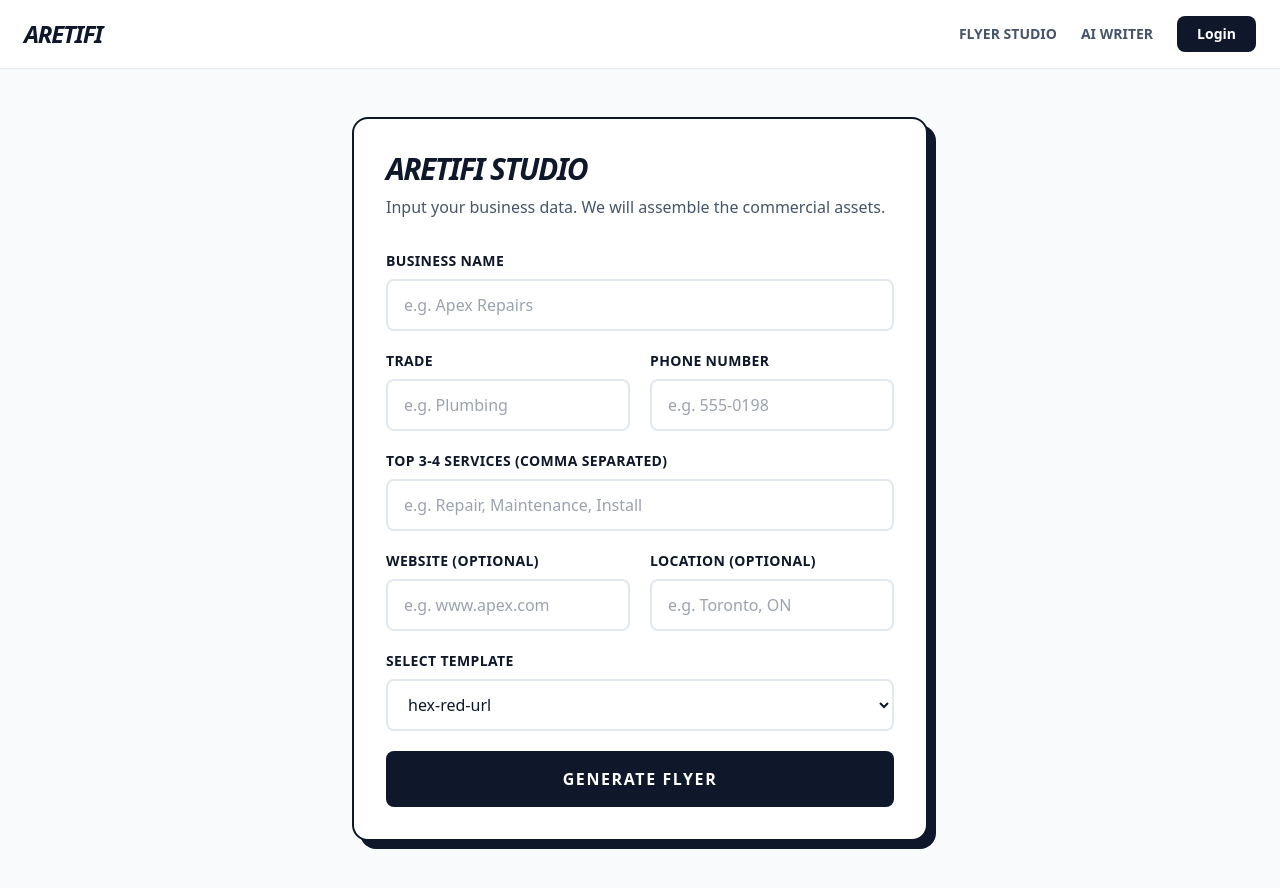
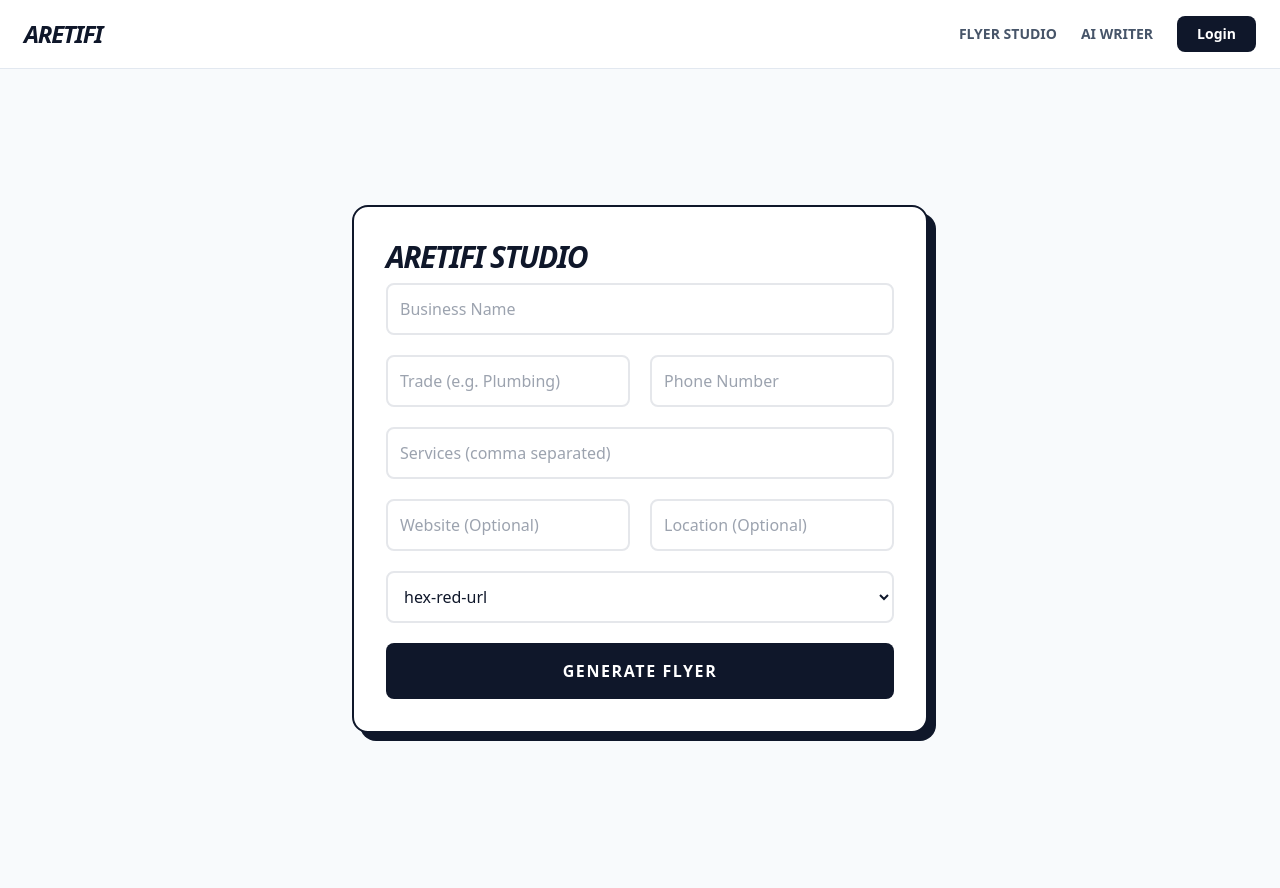
Before and after one commit to jakejmanley-collab/local-service-ads, a Next.js app: page /preview in a window 1280 px wide. Built offline with nearby package versions, Linux system fonts and the light colour scheme.

Commit message:
Update page.tsx

```diff
--- a/app/preview/page.tsx
+++ b/app/preview/page.tsx
@@ -1,7 +1,6 @@
 'use client';
 
 import { useState, useCallback, useEffect } from 'react';
-import Link from 'next/link';
 import { toPng } from 'html-to-image';
 import Papa from 'papaparse';
 
@@ -14,7 +13,7 @@ const tradePhotos: Record<string, string[]> = {
   default: ['https://images.unsplash.com/photo-1521791136064-7985c2d18854?auto=format&fit=crop&w=800&q=80']
 };
 
-// 1. THE SPREADSHEET PARSER FUNCTION
+// 1. THE SPREADSHEET PARSER
 const parseZone = (csvString: string) => {
   if (!csvString) return null;
   const parts = csvString.split(',').map(s => s.trim());
@@ -33,7 +32,7 @@ const parseZone = (csvString: string) => {
   };
 };
 
-// 2. THE MASTER TEMPLATE ENGINE (SVG)
+// 2. THE UNIFIED MASTER ENGINE (SVG)
 const MasterTemplate = ({ id, data, photoUrl, configKey, rawDatabase }: any) => {
   const rawConfig = rawDatabase[configKey];
   if (!rawConfig) return null;
@@ -51,7 +50,9 @@ const MasterTemplate = ({ id, data, photoUrl, configKey, rawDatabase }: any) =>
     parseZone(rawConfig.service4)
   ];
 
-  const tradeWords = data.field ? data.field.split(' ') : ['PROFESSIONAL', 'SERVICE'];
+  // Logic: Use Business Name if provided, otherwise split the Trade field
+  const mainTitle = data.businessName || data.field || 'PROFESSIONAL';
+  const tradeWords = mainTitle.split(' ');
   const firstWord = tradeWords[0];
   const remainingWords = tradeWords.slice(1).join(' ');
 
@@ -59,7 +60,7 @@ const MasterTemplate = ({ id, data, photoUrl, configKey, rawDatabase }: any) =>
     <div id={id} className="relative w-full shadow-2xl bg-white overflow-hidden">
       <svg viewBox={rawConfig.viewBox} className="w-full h-auto" xmlns="http://www.w3.org/2000/svg">
 
-        {/* BOTTOM LAYER: Dynamic Trade Photo */}
+        {/* BOTTOM LAYER: Trade Photo */}
         {photoConfig && (
           <image
             href={photoUrl}
@@ -69,10 +70,10 @@ const MasterTemplate = ({ id, data, photoUrl, configKey, rawDatabase }: any) =>
           />
         )}
 
-        {/* MIDDLE LAYER: Your Custom PNG Template */}
+        {/* MIDDLE LAYER: PNG Template Background */}
         <image href={rawConfig.bgImage} x="0" y="0" width="1080" height="1080" preserveAspectRatio="xMidYMid slice" />
 
-        {/* TOP LAYER: Text mapped to your database coordinates */}
+        {/* TOP LAYER: Header Top */}
         {headerTopConfig && (
           <foreignObject x={headerTopConfig.x} y={headerTopConfig.y} width={headerTopConfig.width} height={headerTopConfig.height}>
             <div className="w-full text-left">
@@ -83,6 +84,7 @@ const MasterTemplate = ({ id, data, photoUrl, configKey, rawDatabase }: any) =>
           </foreignObject>
         )}
 
+        {/* Header Bottom */}
         {headerBottomConfig && (
           <foreignObject x={headerBottomConfig.x} y={headerBottomConfig.y} width={headerBottomConfig.width} height={headerBottomConfig.height}>
             <div className="w-full text-left">
@@ -93,6 +95,7 @@ const MasterTemplate = ({ id, data, photoUrl, configKey, rawDatabase }: any) =>
           </foreignObject>
         )}
 
+        {/* Services List */}
         {data.services.slice(0, 4).map((service: string, index: number) => {
           const sConf = serviceConfigs[index];
           if (!sConf || !service) return null;
@@ -105,6 +108,7 @@ const MasterTemplate = ({ id, data, photoUrl, configKey, rawDatabase }: any) =>
           );
         })}
 
+        {/* Contact Information */}
         {phoneConfig && (
           <foreignObject x={phoneConfig.x} y={phoneConfig.y} width={phoneConfig.width} height={phoneConfig.height}>
             <div className="w-full text-left tracking-tighter drop-shadow-lg" style={phoneConfig.style}>
@@ -133,10 +137,9 @@ const MasterTemplate = ({ id, data, photoUrl, configKey, rawDatabase }: any) =>
   );
 };
 
-// 3. MAIN PAGE LOGIC
+// 3. MAIN PAGE COMPONENT
 export default function PreviewPage() {
   const [rawDatabase, setRawDatabase] = useState<Record<string, any>>({});
-
   const [formData, setFormData] = useState({
     businessName: '',
     field: '',
@@ -146,7 +149,6 @@ export default function PreviewPage() {
     location: '',
     selectedTemplate: ''
   });
-
   const [showPreview, setShowPreview] = useState(false);
   const [isDownloading, setIsDownloading] = useState(false);
   const [isGenerating, setIsGenerating] = useState(false);
@@ -154,10 +156,7 @@ export default function PreviewPage() {
 
   useEffect(() => {
     fetch('/templates.csv')
-      .then(response => {
-         if(!response.ok) throw new Error("CSV not found");
-         return response.text();
-      })
+      .then(res => res.text())
       .then(csvText => {
         Papa.parse(csvText, {
           header: true,
@@ -184,56 +183,42 @@ export default function PreviewPage() {
               }
             });
             setRawDatabase(newDb);
-            const templateKeys = Object.keys(newDb);
-            if (templateKeys.length > 0) {
-              setFormData(prev => ({ ...prev, selectedTemplate: templateKeys[0] }));
-            }
+            const keys = Object.keys(newDb);
+            if (keys.length > 0) setFormData(prev => ({ ...prev, selectedTemplate: keys[0] }));
           }
         });
-      })
-      .catch(err => console.error("Error loading templates.csv", err));
+      });
   }, []);
 
-  const handleInputChange = (e: React.ChangeEvent<HTMLInputElement | HTMLSelectElement>) => {
+  const handleInputChange = (e: any) => {
     setFormData({ ...formData, [e.target.name]: e.target.value });
   };
 
-  const handleSubmit = (e: React.FormEvent) => {
+  const handleSubmit = (e: any) => {
     e.preventDefault();
     setIsGenerating(true);
-    const tradeKey = Object.keys(tradePhotos).find(key =>
-      formData.field.toLowerCase().includes(key)
-    ) || 'default';
+    const tradeKey = Object.keys(tradePhotos).find(k => formData.field.toLowerCase().includes(k)) || 'default';
     const photos = tradePhotos[tradeKey];
     setSelectedPhoto(photos[Math.floor(Math.random() * photos.length)]);
-    setTimeout(() => {
-      setIsGenerating(false);
-      setShowPreview(true);
-    }, 600);
+    setTimeout(() => { setIsGenerating(false); setShowPreview(true); }, 600);
   };
 
   const downloadFlyer = useCallback(async () => {
     setIsDownloading(true);
-    try {
-      const element = document.getElementById('flyer-master');
-      if (!element) return;
-      const dataUrl = await toPng(element, { quality: 1.0, pixelRatio: 2 });
+    const el = document.getElementById('flyer-master');
+    if (el) {
+      const url = await toPng(el, { quality: 1.0, pixelRatio: 2 });
       const link = document.createElement('a');
-      link.download = `${formData.businessName || 'aretifi'}-${formData.selectedTemplate}.png`;
-      link.href = dataUrl;
+      link.download = `${formData.businessName || 'flyer'}.png`;
+      link.href = url;
       link.click();
-    } catch (err) {
-      console.error('Failed to download image', err);
-    } finally {
-      setIsDownloading(false);
     }
-  }, [formData.businessName, formData.selectedTemplate]);
+    setIsDownloading(false);
+  }, [formData]);
 
   const parsedData = {
     ...formData,
-    services: formData.services.split(',').map(s => s.trim()).filter(Boolean).length > 0
-      ? formData.services.split(',').map(s => s.trim()).filter(Boolean)
-      : ['Service 1', 'Service 2', 'Service 3']
+    services: formData.services.split(',').map(s => s.trim()).filter(Boolean)
   };
 
   if (showPreview) {
@@ -241,81 +226,38 @@ export default function PreviewPage() {
       <main className="min-h-screen bg-slate-50 py-12 px-6">
         <div className="max-w-md mx-auto">
           <div className="flex justify-between items-center mb-8">
-            <h1 className="text-3xl font-bold text-slate-900">Your Custom Asset</h1>
-            <button onClick={() => setShowPreview(false)} className="text-slate-500 font-bold hover:text-slate-900">
-              ← Edit Data
-            </button>
+            <h1 className="text-3xl font-bold">Your Flyer</h1>
+            <button onClick={() => setShowPreview(false)} className="font-bold text-slate-500">← Edit</button>
           </div>
-          <div className="flex flex-col gap-6">
-            <MasterTemplate
-              id="flyer-master"
-              data={parsedData}
-              photoUrl={selectedPhoto}
-              configKey={formData.selectedTemplate}
-              rawDatabase={rawDatabase}
-            />
-            <button
-              onClick={downloadFlyer}
-              disabled={isDownloading}
-              className="w-full bg-slate-900 text-white font-bold py-4 rounded-lg hover:bg-slate-800 disabled:opacity-50 transition-colors"
-            >
-              {isDownloading ? 'Rendering High-Res...' : 'Download Flyer'}
-            </button>
-          </div>
+          <MasterTemplate id="flyer-master" data={parsedData} photoUrl={selectedPhoto} configKey={formData.selectedTemplate} rawDatabase={rawDatabase} />
+          <button onClick={downloadFlyer} disabled={isDownloading} className="w-full bg-slate-900 text-white font-bold py-4 rounded-lg mt-6">
+            {isDownloading ? 'Downloading...' : 'Download Flyer'}
+          </button>
         </div>
       </main>
     );
   }
 
-  const availableTemplates = Object.keys(rawDatabase);
-
   return (
     <main className="min-h-screen bg-slate-50 py-12 px-6 flex justify-center items-center">
       <div className="bg-white max-w-xl w-full p-8 rounded-2xl shadow-[8px_8px_0px_0px_rgba(15,23,42,1)] border-2 border-slate-900">
         <h1 className="text-3xl font-black text-slate-900 mb-2 uppercase italic tracking-tighter">Aretifi Studio</h1>
-        <p className="text-slate-600 mb-8 font-medium">Input your business data. We will assemble the commercial assets.</p>
         <form onSubmit={handleSubmit} className="space-y-5">
-          <div>
-            <label className="block text-sm font-bold text-slate-900 mb-2 uppercase tracking-wide">Business Name</label>
-            <input required type="text" name="businessName" onChange={handleInputChange} className="w-full border-2 border-slate-200 rounded-lg px-4 py-3 outline-none focus:border-slate-900 transition-colors" placeholder="e.g. Apex Repairs" />
+          <input required name="businessName" onChange={handleInputChange} className="w-full border-2 p-3 rounded-lg" placeholder="Business Name" />
+          <div className="grid grid-cols-2 gap-5">
+            <input required name="field" onChange={handleInputChange} className="w-full border-2 p-3 rounded-lg" placeholder="Trade (e.g. Plumbing)" />
+            <input required name="phone" onChange={handleInputChange} className="w-full border-2 p-3 rounded-lg" placeholder="Phone Number" />
           </div>
+          <input required name="services" onChange={handleInputChange} className="w-full border-2 p-3 rounded-lg" placeholder="Services (comma separated)" />
           <div className="grid grid-cols-2 gap-5">
-            <div>
-              <label className="block text-sm font-bold text-slate-900 mb-2 uppercase tracking-wide">Trade</label>
-              <input required type="text" name="field" onChange={handleInputChange} className="w-full border-2 border-slate-200 rounded-lg px-4 py-3 outline-none focus:border-slate-900 transition-colors" placeholder="e.g. Plumbing" />
-            </div>
-            <div>
-              <label className="block text-sm font-bold text-slate-900 mb-2 uppercase tracking-wide">Phone Number</label>
-              <input required type="text" name="phone" onChange={handleInputChange} className="w-full border-2 border-slate-200 rounded-lg px-4 py-3 outline-none focus:border-slate-900 transition-colors" placeholder="e.g. 555-0198" />
-            </div>
+            <input name="website" onChange={handleInputChange} className="w-full border-2 p-3 rounded-lg" placeholder="Website (Optional)" />
+            <input name="location" onChange={handleInputChange} className="w-full border-2 p-3 rounded-lg" placeholder="Location (Optional)" />
           </div>
-          <div>
-            <label className="block text-sm font-bold text-slate-900 mb-2 uppercase tracking-wide">Top 3-4 Services (Comma separated)</label>
-            <input required type="text" name="services" onChange={handleInputChange} className="w-full border-2 border-slate-200 rounded-lg px-4 py-3 outline-none focus:border-slate-900 transition-colors" placeholder="e.g. Repair, Maintenance, Install" />
-          </div>
-          <div className="grid grid-cols-2 gap-5">
-            <div>
-              <label className="block text-sm font-bold text-slate-900 mb-2 uppercase tracking-wide">Website (Optional)</label>
-              <input type="text" name="website" onChange={handleInputChange} className="w-full border-2 border-slate-200 rounded-lg px-4 py-3 outline-none focus:border-slate-900 transition-colors" placeholder="e.g. www.apex.com" />
-            </div>
-            <div>
-              <label className="block text-sm font-bold text-slate-900 mb-2 uppercase tracking-wide">Location (Optional)</label>
-              <input type="text" name="location" onChange={handleInputChange} className="w-full border-2 border-slate-200 rounded-lg px-4 py-3 outline-none focus:border-slate-900 transition-colors" placeholder="e.g. Toronto, ON" />
-            </div>
-          </div>
-          <div>
-            <label className="block text-sm font-bold text-slate-900 mb-2 uppercase tracking-wide">Select Template</label>
-            <select name="selectedTemplate" onChange={handleInputChange} value={formData.selectedTemplate} className="w-full border-2 border-slate-200 rounded-lg px-4 py-3 bg-white cursor-pointer">
-              {availableTemplates.map(id => (
-                <option key={id} value={id}>{id}</option>
-              ))}
-            </select>
-            {availableTemplates.length === 0 && (
-              <p className="text-red-500 text-xs mt-2 font-bold">Ensure templates.csv is in your /public folder.</p>
-            )}
-          </div>
-          <button type="submit" disabled={isGenerating || availableTemplates.length === 0} className="w-full bg-slate-900 text-white font-black uppercase tracking-widest py-4 rounded-lg mt-6 hover:bg-slate-700 disabled:opacity-50 transition-colors">
-            {isGenerating ? 'Assembling Assets...' : 'Generate Flyer'}
+          <select name="selectedTemplate" onChange={handleInputChange} value={formData.selectedTemplate} className="w-full border-2 p-3 rounded-lg bg-white">
+            {Object.keys(rawDatabase).map(id => <option key={id} value={id}>{id}</option>)}
+          </select>
+          <button type="submit" className="w-full bg-slate-900 text-white font-black py-4 rounded-lg uppercase tracking-widest">
+            {isGenerating ? 'Assembling...' : 'Generate Flyer'}
           </button>
         </form>
       </div>
```
